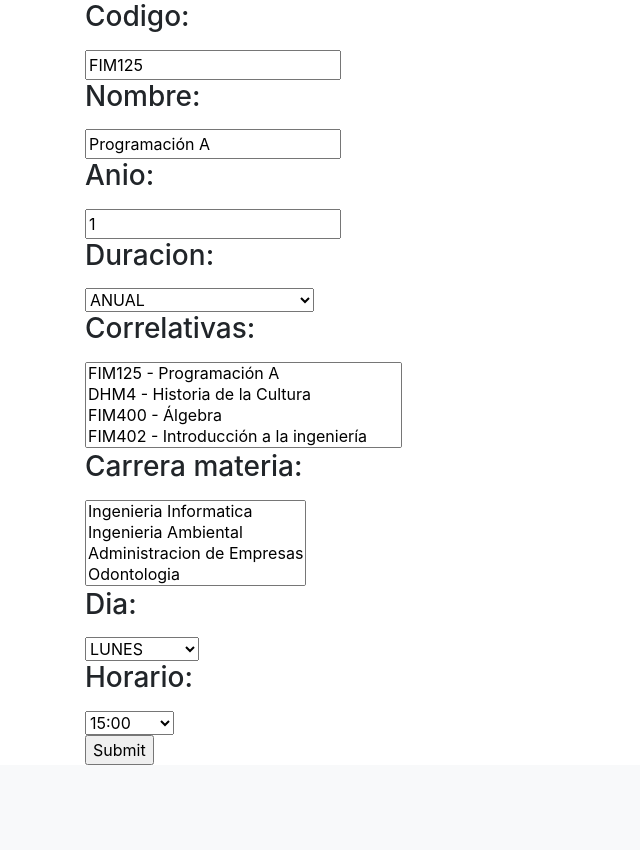
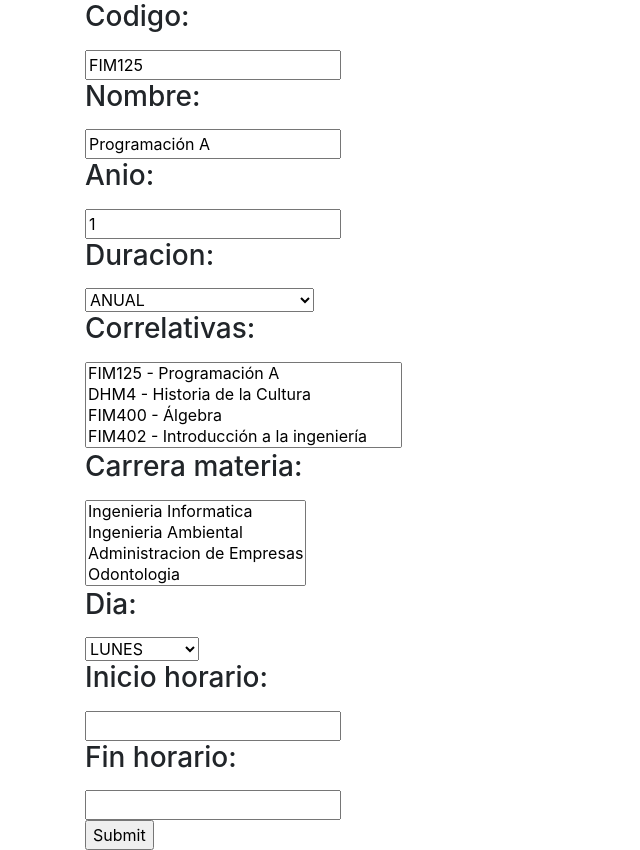
Before and after one commit to Polmdp/StudentStats, a Django app: a page that uses avance_academico/templates/avance_academico/base.html in a window 1280 px wide. Shown: the part 56-906 px from the top of the page, without its empty margins (0-640 px from the left). Before the commit the page ends 821 px from the top, so only its background shows below. Run offline with Django 5.2, Linux system fonts and the light colour scheme; data comes from the database, SQL or seed files in the repository; some libraries are stand-ins or nearby versions.

Commit message:
commit augusto

```diff
--- a/avance_academico/admin.py
+++ b/avance_academico/admin.py
@@ -1,9 +1,10 @@
 from django.contrib import admin
-from .models import Estudiante,Materia,Profesor,MateriaCursada,Calificacion
+from .models import Estudiante,Materia,Profesor,MateriaCursada,Calificacion,ConfiguracionSemestre
 
 admin.site.register(Estudiante)
 admin.site.register(Materia)
 admin.site.register(Profesor)
 admin.site.register(MateriaCursada)
 admin.site.register(Calificacion)
+admin.site.register(ConfiguracionSemestre)
 # Register your models here.
--- a/avance_academico/models.py
+++ b/avance_academico/models.py
@@ -17,20 +17,15 @@ class Materia(models.Model):
     duracion = models.CharField(max_length=50, choices=Tipo_cursada, null=True, blank=True)
     # Relaciones
     correlativas = models.ManyToManyField('self', symmetrical=False, blank=True)
-    carrera_materia=models.ManyToManyField('Carrera',symmetrical=False,blank=True,default="carrera")
+    carrera_materia = models.ManyToManyField('Carrera', symmetrical=False, blank=True, default="carrera")
     Dias_cursada = (
-    ("LUNES", "LUNES"), ("MARTES", "MARTES"), ("MIERCOLES", "MIERCOLES"), ("JUEVES", "JUEVES"), ("VIERNES", "VIERNES"),
-    ("SABADO", "SABADO"))
-    Tipo_horario=(
-        ('15:00', '15:00'),
-        ('16:00', '16:00'),
-        ('17:00', '17:00'),
-        ('18:00', '18:00'),
-        ('19:00','19:00'),
-        ('20:00','20:00')
-    )
-    dia=models.CharField(max_length=50, choices=Dias_cursada, null=True, blank=True)
-    horario=models.CharField(max_length=50, choices=Tipo_horario, null=True, blank=True)
+        ("LUNES", "LUNES"), ("MARTES", "MARTES"), ("MIERCOLES", "MIERCOLES"), ("JUEVES", "JUEVES"),
+        ("VIERNES", "VIERNES"),
+        ("SABADO", "SABADO"))
+
+    dia = models.CharField(max_length=50, choices=Dias_cursada, null=True, blank=True)
+    inicio_horario = models.TimeField(blank=True, null=True)
+    fin_horario = models.TimeField(blank=True, null=True)
 
     # Relaciones
 
@@ -39,9 +34,14 @@ class Materia(models.Model):
 
 
 class Carrera(models.Model):
-    nombre=models.CharField(max_length=200, default="nombre")
+    nombre = models.CharField(max_length=200, default="nombre")
+    materias=models.IntegerField(default=0)
+    titulo_intermedio=models.BooleanField()
+    años=models.IntegerField(default=0)
     def __str__(self):
         return f"{self.nombre}"
+
+
 class Estudiante(models.Model):
     # Campos básicos
     user = models.OneToOneField(User, on_delete=models.CASCADE)
@@ -49,7 +49,8 @@ class Estudiante(models.Model):
     nombre = models.CharField(max_length=200, default="0")
     apellido = models.CharField(max_length=200, default="0")
     alta_admin = models.BooleanField()
-    carreras=models.ManyToManyField('Carrera', symmetrical=False, blank=True)
+    carreras = models.ManyToManyField('Carrera', symmetrical=False, blank=True)
+
     def __str__(self):
         return f"{self.nombre} {self.apellido} ({self.dni})"
 
@@ -74,6 +75,7 @@ class MateriaCursada(models.Model):
     def __str__(self):
         return f"{self.estudiante}{self.materia}"
 
+
 class Calificacion(models.Model):
     materia_cursada = models.ForeignKey(MateriaCursada, on_delete=models.CASCADE)
     Tipo_examen = (
@@ -84,3 +86,19 @@ class Calificacion(models.Model):
     tipo = models.CharField(max_length=50, choices=Tipo_examen, null=True, blank=True)
     nota = models.DecimalField(max_digits=3, decimal_places=2)
     fecha = models.DateField()
+
+
+class ConfiguracionSemestre(models.Model):
+    inicio_primer_cuatrimestre = models.DateField()
+    fin_primer_cuatrimestre = models.DateField()
+    inicio_segundo_cuatrimestre = models.DateField()
+    fin_segundo_cuatrimestre = models.DateField()
+    @staticmethod
+    def obtener_fechas_actuales():
+        configuracion = ConfiguracionSemestre.objects.first()
+        return {
+        "inicio_primer_cuatri": configuracion.inicio_primer_cuatrimestre,
+        "fin_primer_cuatri": configuracion.fin_primer_cuatrimestre,
+        "inicio_segundo_cuatri": configuracion.inicio_segundo_cuatrimestre,
+        "fin_segundo_cuatri": configuracion.fin_segundo_cuatrimestre
+        }
--- a/avance_academico/templates/avance_academico/detail_materia.html
+++ b/avance_academico/templates/avance_academico/detail_materia.html
@@ -46,7 +46,6 @@
         {% endif %}
         <li><h3>Correlativas:</h3></li>
         <div id="grafo"></div>
-        <li>Hola</li>
         <script>
             // Código JavaScript para renderizar el grafo
             var grafo_data = '{{ grafo_json|safe }}';
--- a/avance_academico/views.py
+++ b/avance_academico/views.py
@@ -1,5 +1,5 @@
 import json
-from datetime import datetime
+from datetime import datetime, timezone
 from tkinter import INSERT
 from urllib import request
 
@@ -17,7 +17,7 @@ from .forms import ProfesorModel, MateriaModel
 # Create your views here.
 
 from django.views import generic
-from .models import Materia, Profesor, Estudiante, MateriaCursada, Calificacion
+from .models import Materia, Profesor, Estudiante, MateriaCursada, Calificacion,ConfiguracionSemestre
 import networkx as nx
 
 
@@ -59,34 +59,26 @@ def Estadocarrera(request):
 def VerificaIncripcion(request, id):
     estudiante = Estudiante.objects.get(user=request.user)
     materia = get_object_or_404(Materia, pk=id)
-    correlativas = materia.correlativas.all()
-    correlativas_no_aprobadas = correlativas.exclude(
-        id__in=MateriaCursada.objects.filter(estudiante=estudiante, aprobada=True).values_list('materia_id', flat=True))
-
-    materias_encurso=MateriaCursada.objects.filter(estudiante=estudiante, en_curso=1)
+    materias_encurso = MateriaCursada.objects.filter(estudiante=estudiante, en_curso=1)
     materias_encurso_ids = [materia.materia_id for materia in materias_encurso]
     materias = Materia.objects.filter(id__in=materias_encurso_ids).all()
-    materias_iguales = materias.filter(horario__contains=materia.horario, dia__contains=materia.dia)
+    materias_iguales = materias.filter(dia__contains=materia.dia)
+    materias_superpuestas=[]
+    for materia_tabla in materias_iguales:
+        print(materias_iguales)
+        if (materia.inicio_horario < materia_tabla.fin_horario and materia.inicio_horario >= materia_tabla.inicio_horario) or \
+                ( materia_tabla.inicio_horario < materia.fin_horario and materia_tabla.inicio_horario >= materia.inicio_horario):
+            materias_superpuestas.append(materia_tabla)
 
-    if materias_iguales.exists():
+    if len(materias_superpuestas)>0:
         mensaje = f"Error en la inscripción, coincide con la(s) materia(s): {', '.join(str(materia.nombre) for materia in materias_iguales)}"
         return JsonResponse({
             "success": False,
             "message": mensaje,
         })
     else:
-        if not correlativas_no_aprobadas:
-            MateriaCursada.objects.create(estudiante=estudiante, materia=materia, en_curso=1)
-
-            return JsonResponse({"success": True})
-
-        else:
-            lista_materias_nombre = [correlativa.nombre for correlativa in correlativas_no_aprobadas]
-            return JsonResponse({
-                "success": False,
-                "message": "Error en la inscripción",
-                "details": {"correlativas_no_aprobadas": lista_materias_nombre}
-            })
+        MateriaCursada.objects.create(estudiante=estudiante, materia=materia, en_curso=1)
+        return JsonResponse({"success": True})
 
 
 class AnotaMaterias(LoginRequiredMixin, generic.ListView):
@@ -97,21 +89,26 @@ class AnotaMaterias(LoginRequiredMixin, generic.ListView):
         estudiante = Estudiante.objects.get(user=self.request.user)
         materias_no_disponibles = MateriaCursada.objects.filter(estudiante=estudiante)
         materias_no_disponibles_ids = [materia_cursada.materia_id for materia_cursada in materias_no_disponibles]
-        fecha_actual = datetime.now()
-        fecha_limite_primercuatri = datetime(2024, 4, 1)
-        fecha_inicio_segundocuatri = datetime(2024, 7, 1)
-        fecha_limite_segundocuatri = datetime(2024, 7, 25)
-        if fecha_actual <= fecha_limite_primercuatri:
+        fechas_semestre = ConfiguracionSemestre.obtener_fechas_actuales()
+        fecha_actual = datetime.now().date()
+
+        if fecha_actual <= fechas_semestre["fin_primer_cuatri"]:
             materias = Materia.objects.exclude(id__in=materias_no_disponibles_ids).exclude(
                 duracion="SEGUNDO CUATRIMESTRE")
 
-        elif fecha_actual < fecha_inicio_segundocuatri or fecha_actual > fecha_limite_segundocuatri:
+        elif fecha_actual < fechas_semestre["inicio_segundo_cuatri"] or fecha_actual >fechas_semestre["fin_segundo_cuatri"]:
             materias = []
         else:
             materias = Materia.objects.exclude(id__in=materias_no_disponibles_ids).filter(
                 duracion="SEGUNDO CUATRIMESTRE")
-
-        return materias
+        materias_disponibles=[]
+        for materia in materias:
+            correlativas=materia.correlativas.all()
+            correlativas_no_aprobadas = correlativas.exclude(id__in=MateriaCursada.objects.filter(estudiante=estudiante, aprobada=True).values_list('materia_id',
+                                                                                                           flat=True))
+            if not correlativas_no_aprobadas:
+                materias_disponibles.append(materia)
+        return materias_disponibles
 
 
 class MyLoginView(LoginView):
```
Also changed, not shown: avance_academico/templates/avance_academico/anotarse-materias.html (+4 -6 lines), avance_academico/templates/avance_academico/buscar_materia.html (deleted, +0 -10 lines), avance_academico/templates/avance_academico/materia_list.html (+23 -0 lines), avance_academico/templates/avance_academico/profesor_list.html (+25 -4 lines), db.sqlite3.
